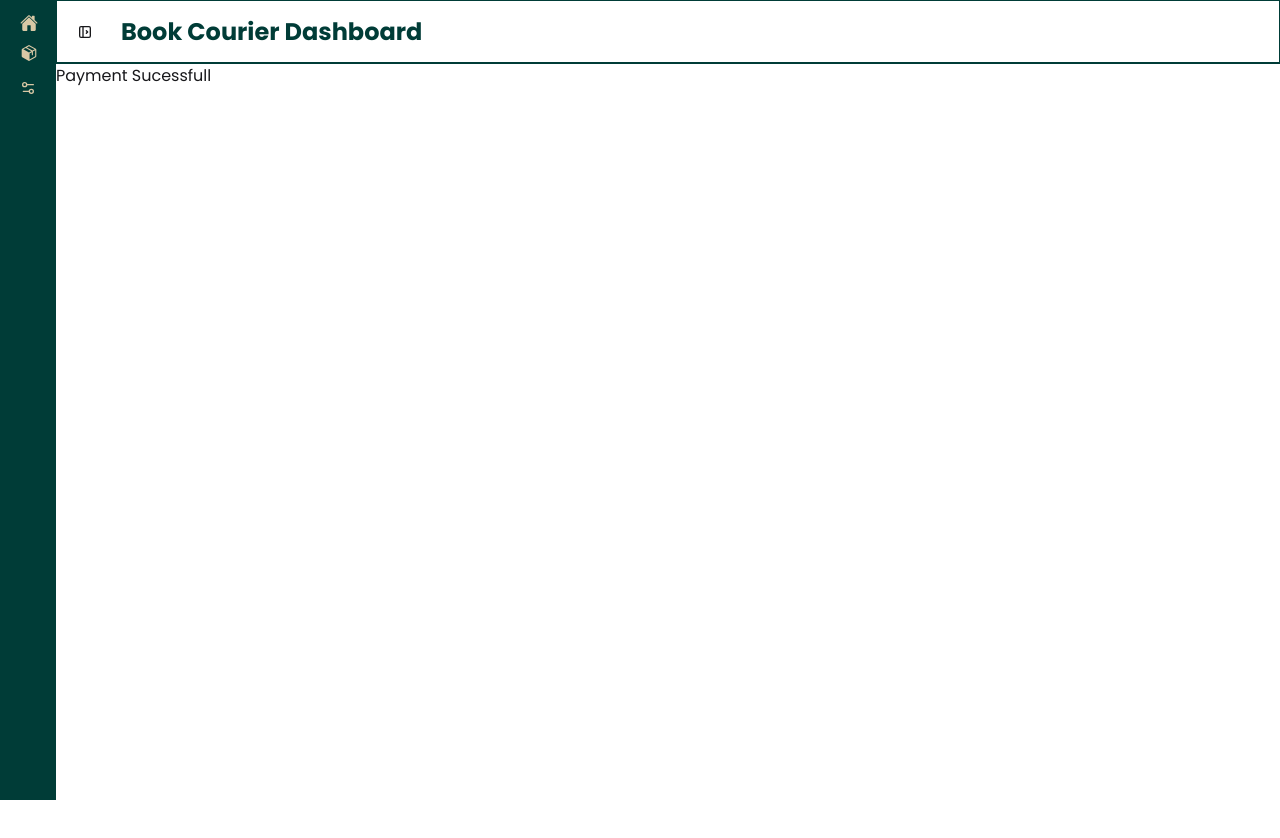
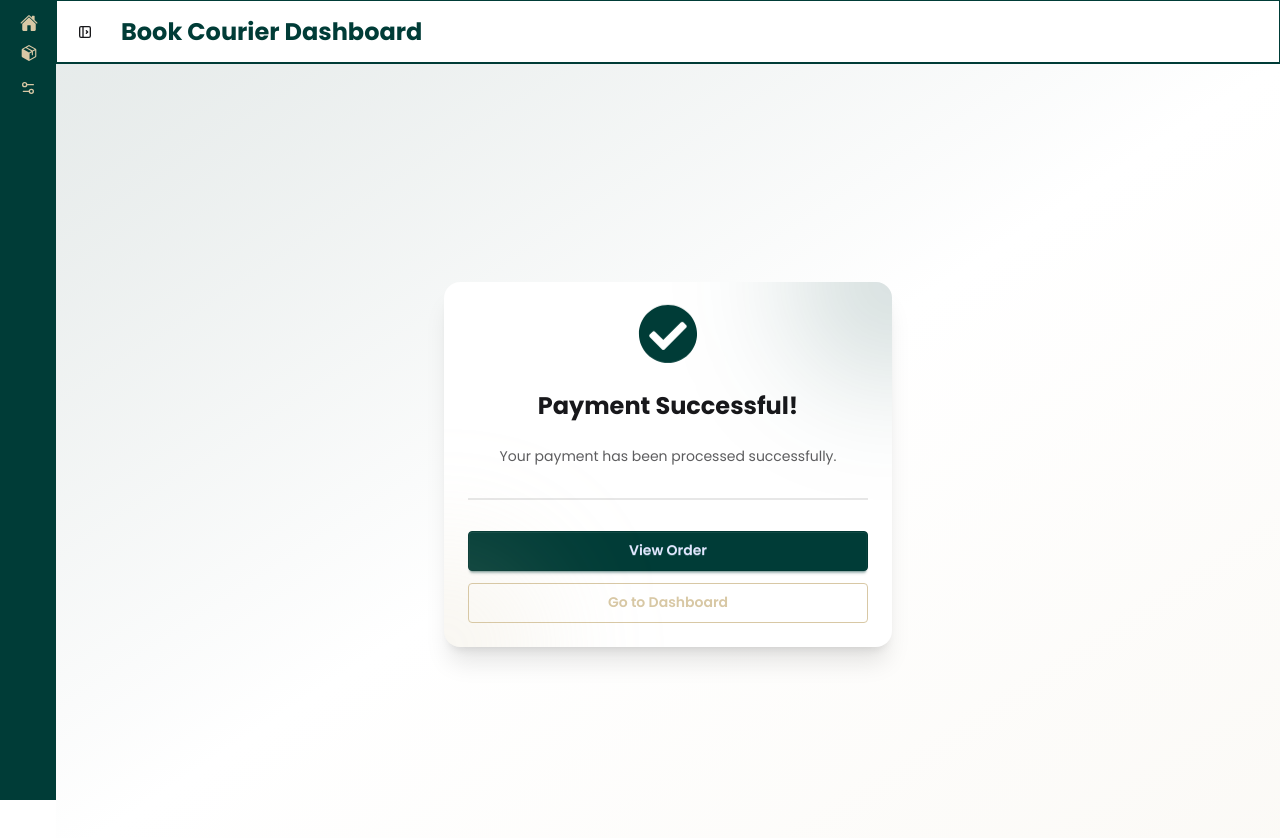
Before and after one commit to rezzza07/my-eleventh-assignment, a React (Vite) app: page /dashboard/payment-success in a window 1280 px wide. Shown: the top 838 px of the page. Before the commit the page ends 800 px from the top, so only its background shows below. Built offline with nearby package versions, Linux system fonts and the light colour scheme; no server answers; sample sign-in values are in the browser's storage.

Commit message:
Payment Success

```diff
--- a/src/pages/Dashboard/MyOrders/MyOrders.jsx
+++ b/src/pages/Dashboard/MyOrders/MyOrders.jsx
@@ -6,7 +6,7 @@ import { FiEdit } from 'react-icons/fi';
 import { FaTrashCan } from 'react-icons/fa6';
 import { GiCancel } from 'react-icons/gi';
 import Swal from 'sweetalert2';
-import { Link } from 'react-router';
+
 
 const MyOrders = () => {
 
@@ -50,6 +50,18 @@ const MyOrders = () => {
     });
   }
 
+  const handlePayment =async (order) => {
+    const paymentInfo = {
+      cost: order.cost,
+      orderId: order._id,
+      senderEmail: order.senderEmail,
+      bookName: order.bookName
+    }
+    const res = await axiosSecure.post('/create-checkout-session',paymentInfo);
+    window.location.assign(res.data.url);
+
+  }
+
   return (
     <div className="overflow-x-auto rounded-xl shadow-lg border border-base-300">
       <table className="table w-full">
@@ -83,9 +95,9 @@ const MyOrders = () => {
                   {
                     order.paymentStatus === 'paid' ?
                       <span className='text-green-400'>Paid</span> :
-                      <Link to={`/dashboard/payment/${order._id}`}>
-                        <button className="btn bg-red-500 text-white">Pay Now</button>
-                      </Link>
+
+                      <button onClick={() => handlePayment(order)} className="btn bg-red-500 text-white">Pay Now</button>
+
                   }
                 </td>
                 <td>Random</td>
--- a/src/pages/Dashboard/Payment/Payment.jsx
+++ b/src/pages/Dashboard/Payment/Payment.jsx
@@ -26,7 +26,7 @@ const Payment = () => {
         const res = await axiosSecure.post('/create-checkout-session', paymentInfo);
 
 
-        window.location.href = res.data.url;
+        window.location.assign(res.data.url);
     };
 
 
--- a/src/pages/Dashboard/Payment/PaymentCancel.jsx
+++ b/src/pages/Dashboard/Payment/PaymentCancel.jsx
@@ -1,14 +1,51 @@
-import React from 'react';
-import { Link } from 'react-router';
+import React, {  } from 'react';
+import { FaTimesCircle } from 'react-icons/fa';
+import { Link, } from 'react-router';
+
+
 
 const PaymentCancel = () => {
-    return (
-        <div>
-            <h1>Try Again </h1>
+
+
+  return (
+    <div className="min-h-screen flex items-center justify-center bg-gradient-to-br from-secondary/10 via-base-100 to-error/10 px-4">
+      <div className="card w-full max-w-md bg-base-100 shadow-xl rounded-2xl relative overflow-hidden">
+
+        {/* Decorative blur */}
+        <div className="absolute -top-24 -right-24 w-48 h-48 bg-error/20 rounded-full blur-3xl" />
+        <div className="absolute -bottom-24 -left-24 w-48 h-48 bg-secondary/20 rounded-full blur-3xl" />
+
+        <div className="card-body text-center space-y-4">
+          <FaTimesCircle className="text-6xl text-error mx-auto animate-pulse" />
+
+          <h2 className="text-2xl font-bold text-base-content">
+            Payment Cancelled
+          </h2>
+
+          <p className="text-base-content/70">
+            Your payment was cancelled.
+            Don’t worry — you can try again anytime.
+          </p>
+
+          <div className="divider" />
+
+          <div className="flex flex-col gap-3">
             <Link to="/dashboard/my-orders">
-            <button>Try Again</button></Link>
+              <button className="btn btn-primary w-full">
+                Try Again
+              </button>
+            </Link>
+
+            <Link to="/dashboard">
+              <button className="btn btn-outline btn-secondary w-full">
+                Back to Dashboard
+              </button>
+            </Link>
+          </div>
         </div>
-    );
+      </div>
+    </div>
+  );
 };
 
 export default PaymentCancel;
--- a/src/pages/Dashboard/Payment/PaymentSuccess.jsx
+++ b/src/pages/Dashboard/Payment/PaymentSuccess.jsx
@@ -1,11 +1,58 @@
-import React from 'react';
+import React, { useEffect } from 'react';
+import { FaCheckCircle } from 'react-icons/fa';
+import { useSearchParams } from 'react-router';
+import useAxiosSecure from '../../../hooks/useAxiosSecure';
 
 const PaymentSuccess = () => {
-    return (
-        <div>
-            <h2>Payment Sucessfull</h2>
+  const [searchParams] = useSearchParams();
+  const sessionId = searchParams.get('session_id');
+  const axiosSecure = useAxiosSecure();
+  console.log(sessionId);
+
+  useEffect(() => {
+    if (sessionId) {
+      axiosSecure.patch(`/payment-success?session_id=${sessionId}`)
+        .then(res => {
+          console.log(res.data)
+        })
+    }
+  }, [sessionId, axiosSecure])
+
+
+  return (
+    <div className="min-h-screen flex items-center justify-center bg-gradient-to-br from-primary/10 via-base-100 to-secondary/10 px-4">
+      <div className="card w-full max-w-md bg-base-100 shadow-xl rounded-2xl relative overflow-hidden">
+
+        {/* Decorative circles */}
+        <div className="absolute -top-24 -right-24 w-48 h-48 bg-primary/20 rounded-full blur-3xl" />
+        <div className="absolute -bottom-24 -left-24 w-48 h-48 bg-secondary/20 rounded-full blur-3xl" />
+
+        <div className="card-body text-center space-y-4">
+          <FaCheckCircle className="text-6xl text-primary mx-auto animate-bounce" />
+
+          <h2 className="text-2xl font-bold text-base-content">
+            Payment Successful!
+          </h2>
+
+          <p className="text-base-content/70">
+            Your payment has been processed successfully.
+
+          </p>
+
+          <div className="divider" />
+
+          <div className="flex flex-col gap-3">
+            <button className="btn btn-primary">
+              View Order
+            </button>
+            <button className="btn btn-outline btn-secondary">
+              Go to Dashboard
+            </button>
+          </div>
         </div>
-    );
+      </div>
+    </div>
+  );
 };
 
 export default PaymentSuccess;
```
